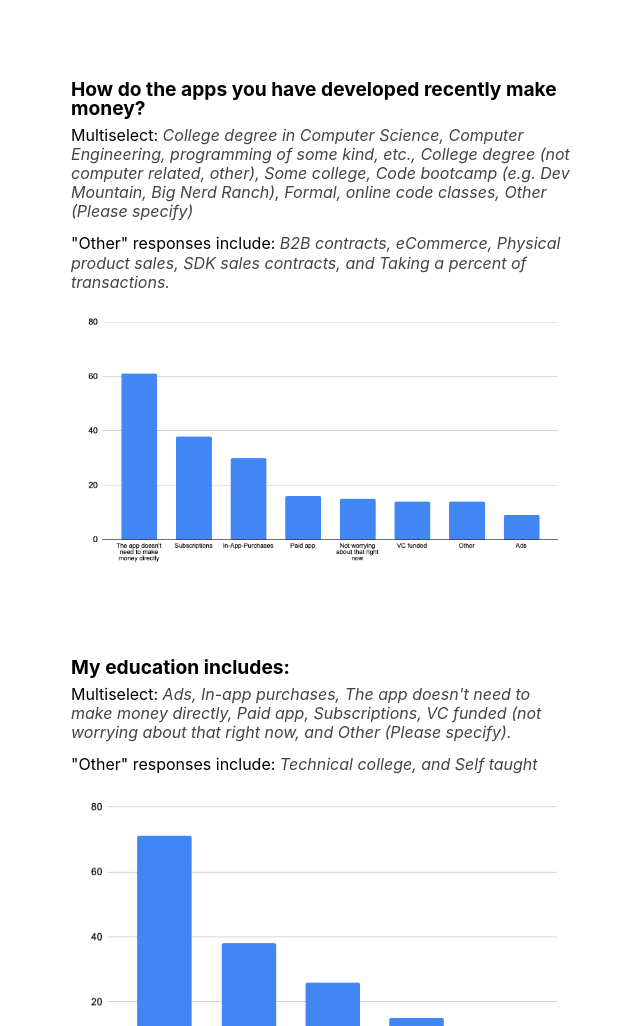
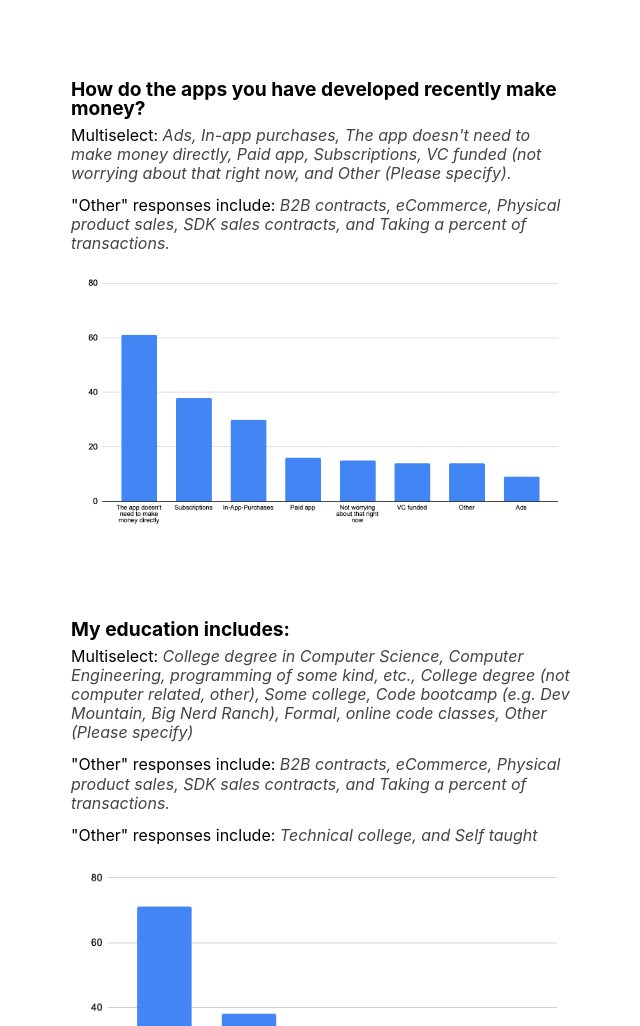
Before and after one commit to jslinker/developer-survey, a plain HTML site: page index.html in a window 1280 px wide. Shown: the part 1850-2876 px from the top of the page, without its empty margins (269-909 px from the left). Drawn offline with Linux system fonts and the light colour scheme.

Commit message:
Fixed out of order multiple choice answers

```diff
--- a/index.html
+++ b/index.html
@@ -40,13 +40,14 @@
         </div>
         <div>
           <h2>How do the apps you have developed recently make money?</h2>
-          <p>Multiselect: <i>College degree in Computer Science, Computer Engineering, programming of some kind, etc., College degree (not computer related, other), Some college, Code bootcamp (e.g. Dev Mountain, Big Nerd Ranch), Formal, online code classes, Other (Please specify)</i></p>
+          <p>Multiselect: <i>Ads, In-app purchases, The app doesn't need to make money directly, Paid app, Subscriptions, VC funded (not worrying about that right now, and Other (Please specify).</i></p>
           <p>"Other" responses include: <i>B2B contracts, eCommerce, Physical product sales, SDK sales contracts, and Taking a percent of transactions.</i></p>
           <img src="img/make-money.png" alt="How do the apps you have developed recently make money?">
         </div>
         <div>
           <h2>My education includes:</h2>
-          <p>Multiselect: <i>Ads, In-app purchases, The app doesn't need to make money directly, Paid app, Subscriptions, VC funded (not worrying about that right now, and Other (Please specify).</i></p>
+          <p>Multiselect: <i>College degree in Computer Science, Computer Engineering, programming of some kind, etc., College degree (not computer related, other), Some college, Code bootcamp (e.g. Dev Mountain, Big Nerd Ranch), Formal, online code classes, Other (Please specify)</i></p>
+          <p>"Other" responses include: <i>B2B contracts, eCommerce, Physical product sales, SDK sales contracts, and Taking a percent of transactions.</i></p>
           <p>"Other" responses include: <i>Technical college, and Self taught</i></p>
           <img src="img/education.png" alt="My education includes:">
         </div>
```
